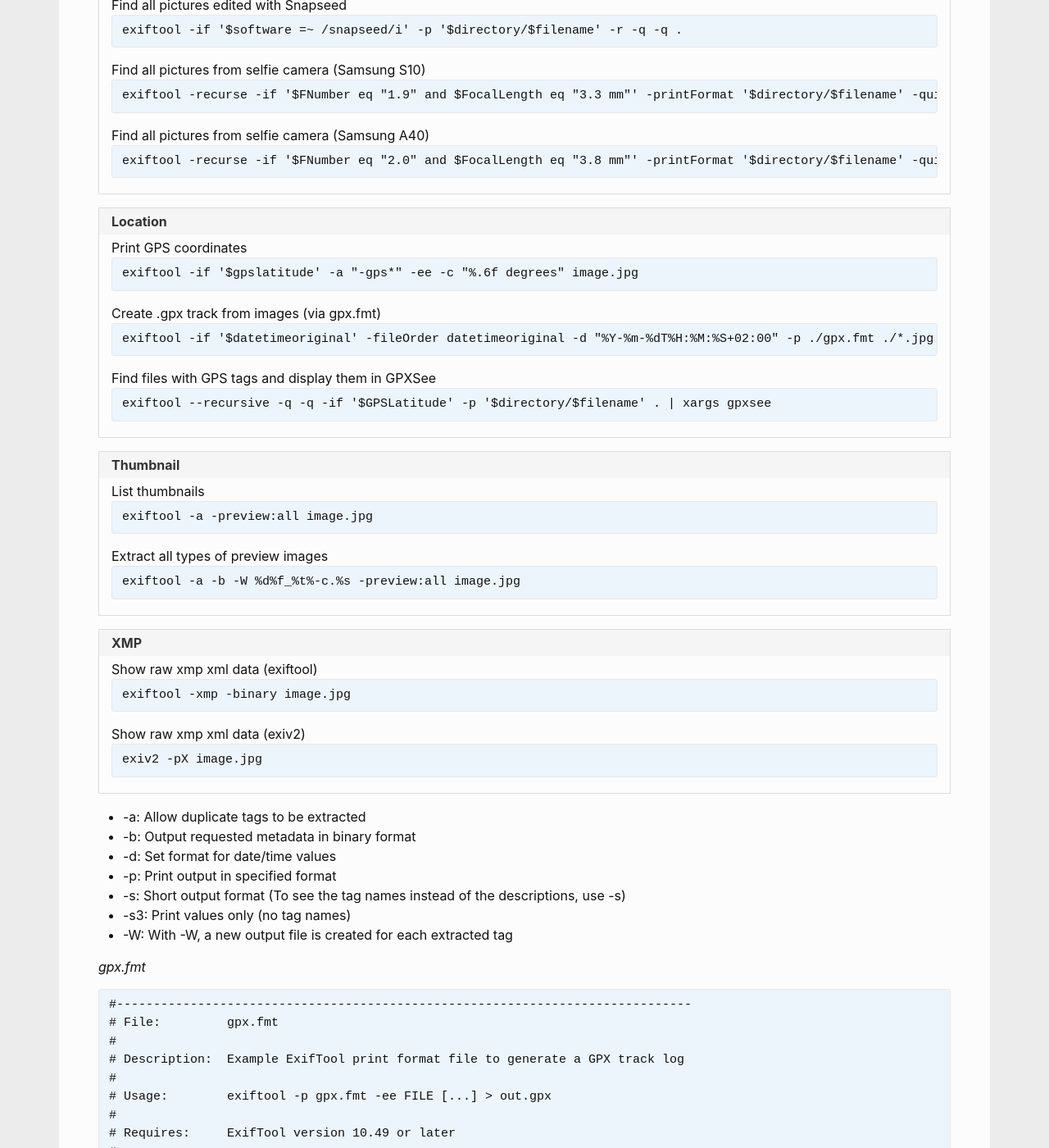
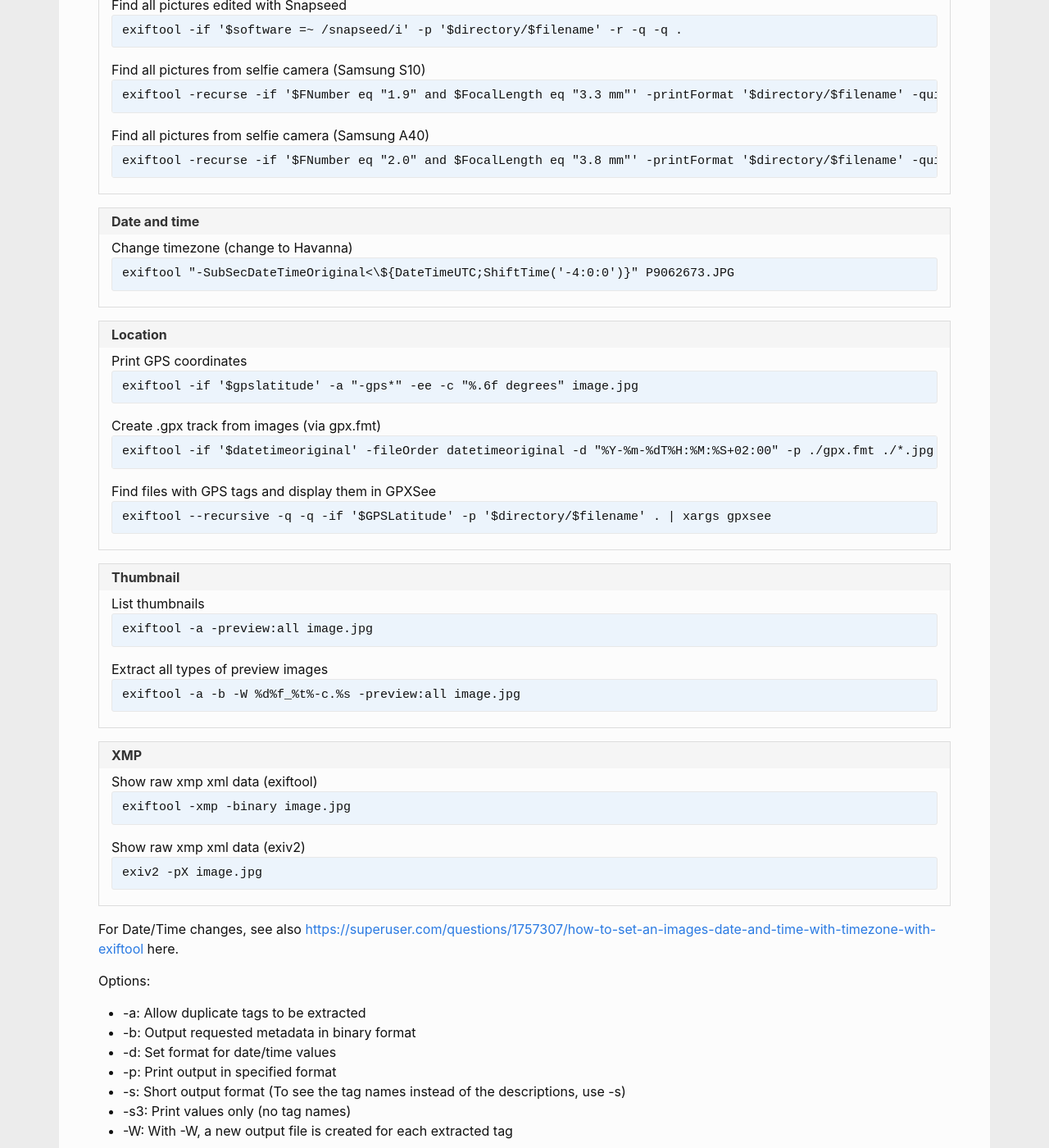
Before and after one commit to andreas-mausch/cheatsheets, a Jekyll site: the page built from _cheatsheets/exiftool.md, in a window 1280 px wide and 1400 px high, scrolled down 839 px. Shown: the whole window at 82% size. Built offline with Jekyll 4.4.1, drawn with Linux system fonts in a browser that asks for light colours.

Commit message:
exiftool: Change timezone

```diff
--- a/_cheatsheets/exiftool.md
+++ b/_cheatsheets/exiftool.md
@@ -17,6 +17,9 @@ section:
       Find all pictures edited with Snapseed: "exiftool -if '$software =~ /snapseed/i' -p '$directory/$filename' -r -q -q ."
       Find all pictures from selfie camera (Samsung S10): "exiftool -recurse -if '$FNumber eq \"1.9\" and $FocalLength eq \"3.3 mm\"' -printFormat '$directory/$filename' -quiet -quiet ."
       Find all pictures from selfie camera (Samsung A40): "exiftool -recurse -if '$FNumber eq \"2.0\" and $FocalLength eq \"3.8 mm\"' -printFormat '$directory/$filename' -quiet -quiet ."
+  - name: Date and time
+    commands:
+      Change timezone (change to Havanna): exiftool "-SubSecDateTimeOriginal<\${DateTimeUTC;ShiftTime('-4:0:0')}" P9062673.JPG
   - name: Location
     commands:
       Print GPS coordinates: exiftool -if '$gpslatitude' -a "-gps*" -ee -c "%.6f degrees" image.jpg
@@ -31,6 +34,11 @@ section:
       Show raw xmp xml data (exiftool): exiftool -xmp -binary image.jpg
       Show raw xmp xml data (exiv2): exiv2 -pX image.jpg
 ---
+
+For Date/Time changes, see also
+[https://superuser.com/questions/1757307/how-to-set-an-images-date-and-time-with-timezone-with-exiftool](https://superuser.com/questions/1757307/how-to-set-an-images-date-and-time-with-timezone-with-exiftool) here.
+
+Options:
 
 - -a: Allow duplicate tags to be extracted
 - -b: Output requested metadata in binary format
```
